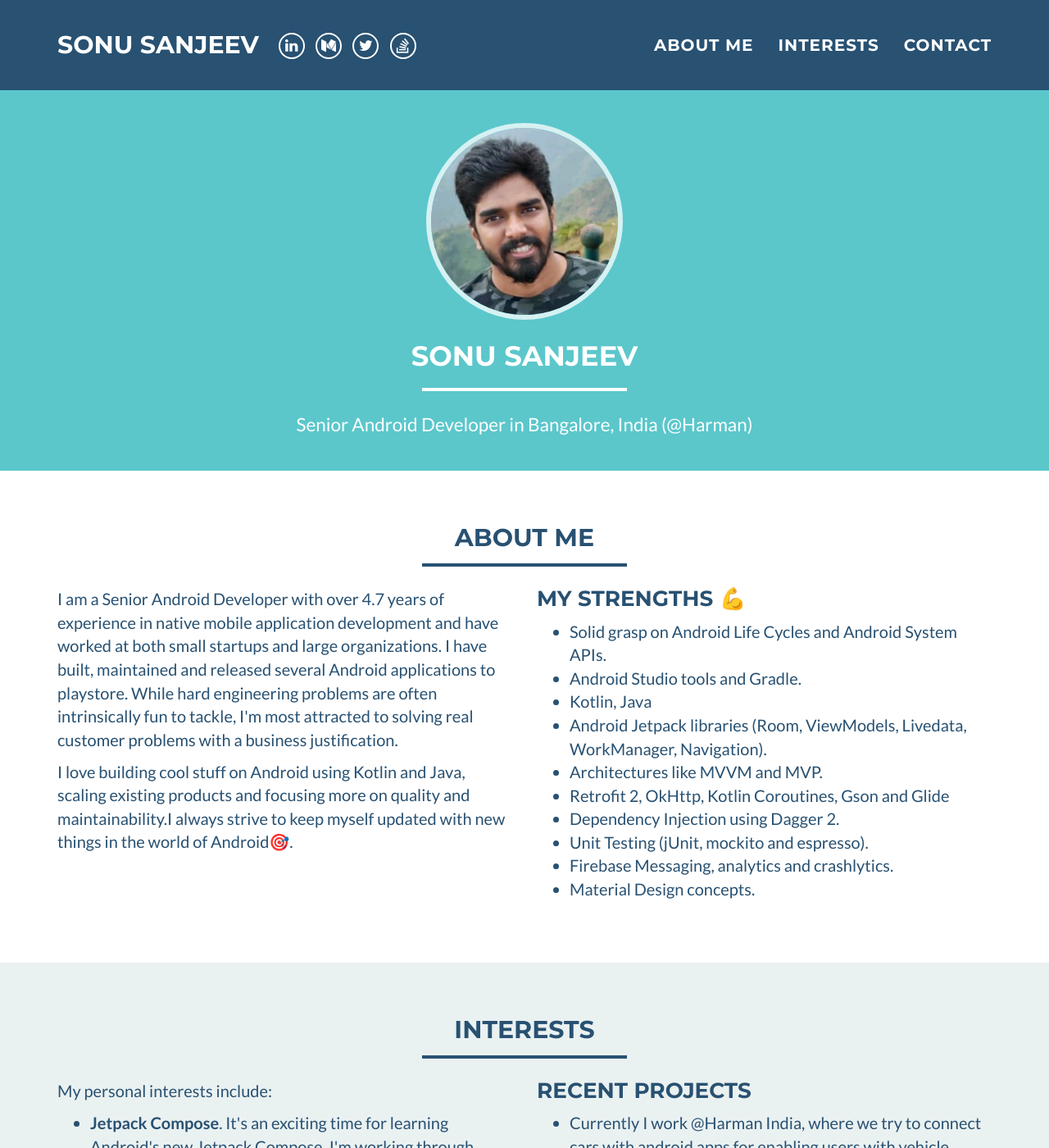
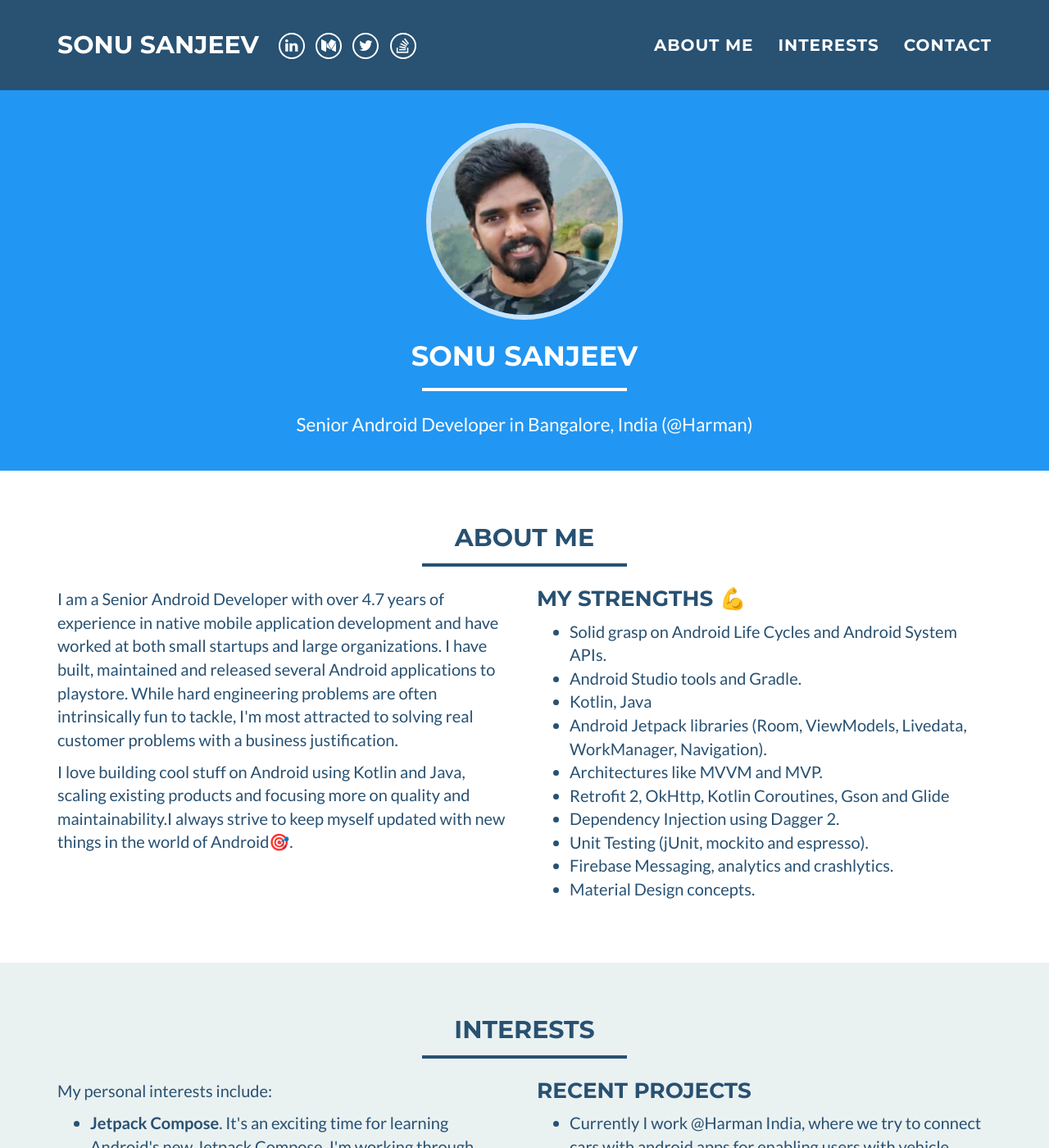
Before and after one commit to sonu-sanjeev/sonu-portfolio, a Jekyll site: the page built from index.html, in a window 1280 px wide and 1400 px high. Shown: the whole window at 82% size. Built offline with Jekyll 4.4.1, drawn with Linux system fonts in a browser that asks for light colours.

Commit message:
Index portfolio commit

```diff
--- a/_config.yml
+++ b/_config.yml
@@ -25,8 +25,8 @@ bing_verify:
 
 # Color settings (hex-codes without the leading hash-tag)
 color:
-  primary: 5bc7cb
-  primary-rgb: "91, 199, 203"
+  primary: 2196F3
+  primary-rgb: "33, 150, 243"
   secondary: 285172
   secondary-dark: 29455b
   section-tout: eaf1f1
```
